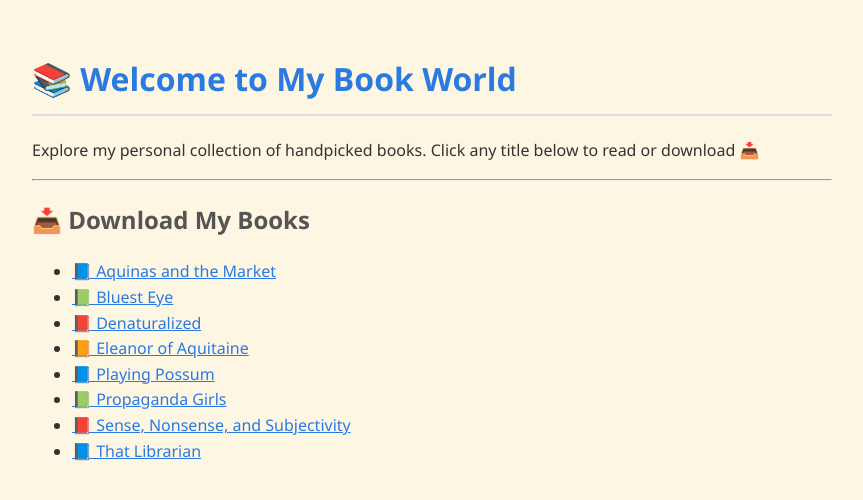
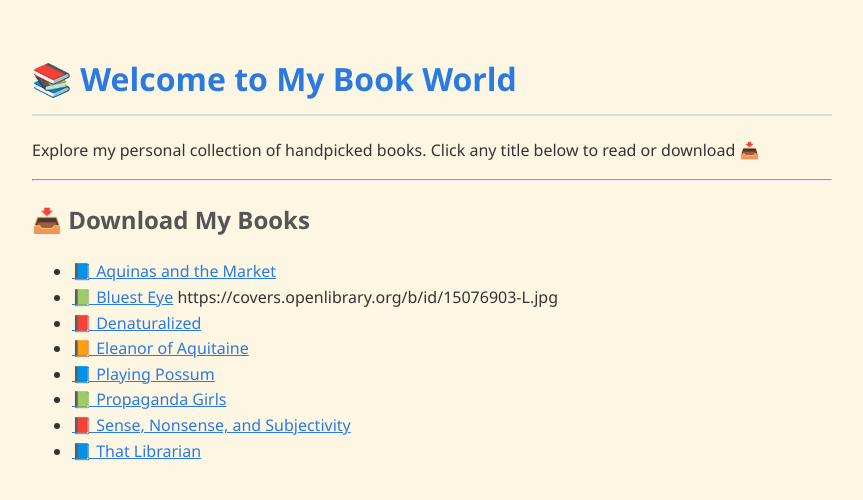
Before and after one commit to bs-alt/Books, a Jekyll site: the page built from index.md, in a window 1280 px wide. Shown: the top 500 px of the page, without its empty margins (208-1071 px from the left). Built offline with Jekyll 4.4.1, drawn with Linux system fonts in a browser that asks for light colours; some of the changed lines change nothing that is shown.

Commit message:
Update index.md

```diff
--- a/index.md
+++ b/index.md
@@ -13,6 +13,7 @@ Explore my personal collection of handpicked books. Click any title below to rea
 
 - [📘 Aquinas and the Market](Aquinas%20and%20the%20Market.pdf)
 - [📗 Bluest Eye](Bluest%20eye.pdf)
+https://covers.openlibrary.org/b/id/15076903-L.jpg
 - [📕 Denaturalized](Denaturalized.pdf)
 - [📙 Eleanor of Aquitaine](Eleanor%20of%20Aquitaine%20.pdf)
 - [📘 Playing Possum](Playing%20Possum.pdf)
```
